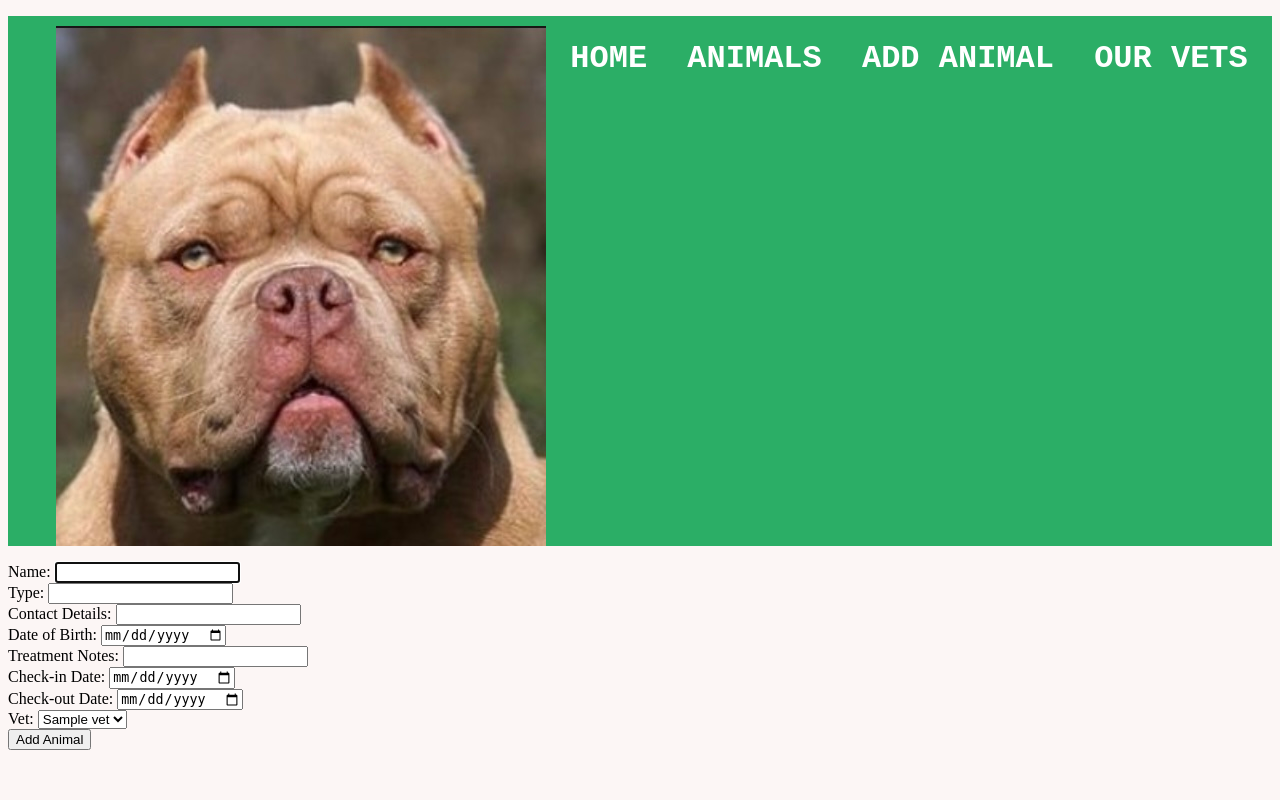
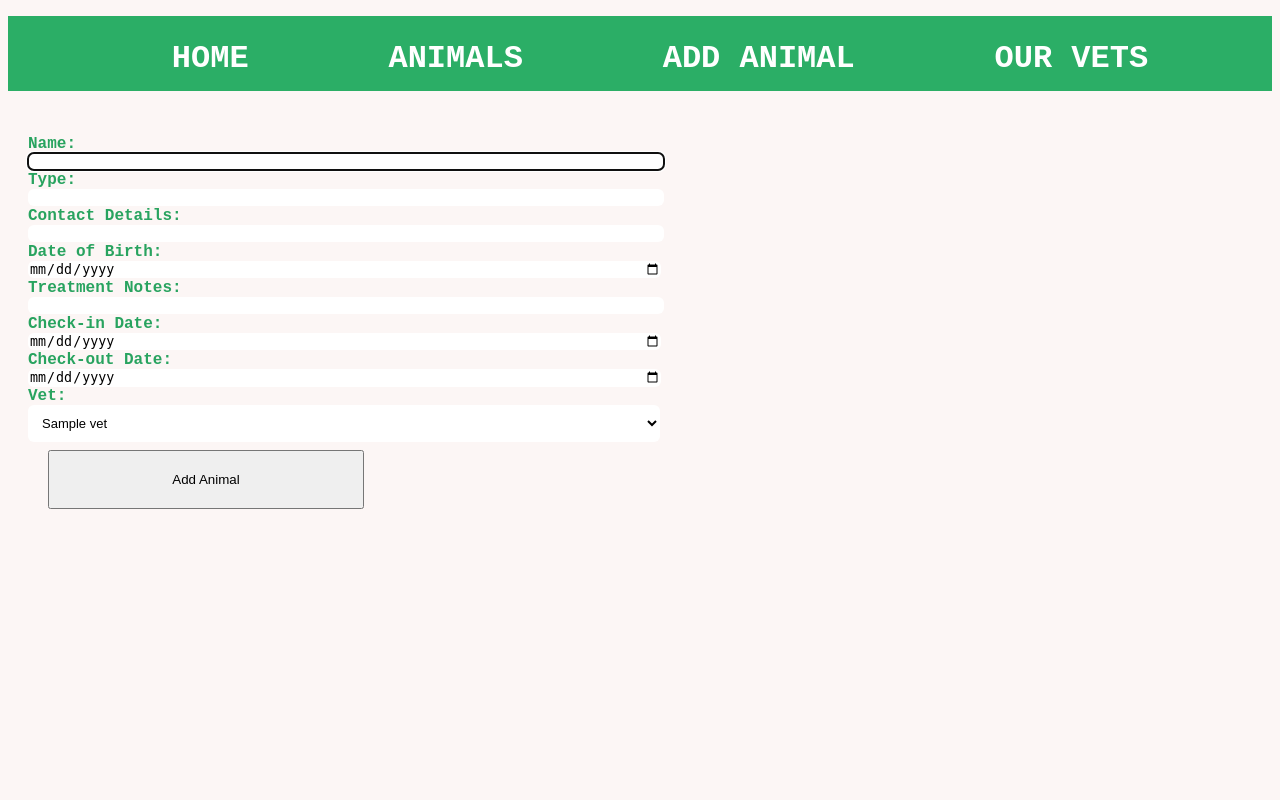
Before and after one commit to kcaj21/Python_Project_Vet_v2, a Flask app: page /animals/add in a window 1280 px wide. Run offline with Flask 3, Linux system fonts and the light colour scheme; a database or web service that is not in the repository returns one stand-in record (values such as "Sample title"); some libraries are stand-ins or nearby versions.

Commit message:
contimued styling add animal page

```diff
--- a/static/style.css
+++ b/static/style.css
@@ -25,7 +25,6 @@ body {
     justify-content: space-evenly;
     padding-top: 10px;
     background-color: #2BAE66;
-    /* width: 100%; */
 }
 
 .navbar a {
@@ -46,13 +45,6 @@ body {
 
 }
 
-.navlogo {
-
-
-    object-fit:cover;
-
-}
-
 .animal_container {
     padding: 50px;
     font-family: 'Courier New', Courier, monospace;
@@ -67,3 +59,48 @@ body {
     color: #28a35f;
     font-size: 32px
 }
+
+.add_container{
+    width: 50%;
+    padding: 20px;
+    align-items: center;
+    margin: 8px 0;
+    display: inline-block;
+    font-family: 'Courier New', Courier, monospace;
+    font-weight: 800;
+    color: #28a35f;
+
+}
+
+input[type=text] {
+    width: 100%;
+    border-style: none;
+    border-radius: 6px;
+
+}
+
+input[type=date] {
+    width: 100%;
+    border-style: none;
+    border-radius: 6px;
+
+}
+
+
+#vet{
+    width: 100%;
+    font-size: 13px;
+    padding: 10px;
+    background: #fff;
+    border: none;
+    border-radius: 6px;
+}
+
+button {
+
+    width: 50%;
+    padding: 20px;
+    align-items: center;
+    margin: 8px 20px;
+
+}
--- a/templates/animals/add.html
+++ b/templates/animals/add.html
@@ -3,6 +3,7 @@
 
 
 <form action="/animals" method="post">
+<div class="add_container">
     <div>
         <label for="name">Name:</label>
         <input type="text" id="name" name="name" required autofocus>
--- a/templates/animals/vets.html
+++ b/templates/animals/vets.html
@@ -10,7 +10,7 @@
     {{vet.name}}
 </div>
 
-<div class="vet_description">description:
+<div class="vet_description">Bio:
     {{vet.description}}
 </div>
 
--- a/templates/base.html
+++ b/templates/base.html
@@ -14,7 +14,6 @@
     <header>
         <nav>
             <ul class="navbar">
-                <img class="navlogo" src="images/navlogo.jpg/">
                 <li><a href="/">HOME</a></li>
                 <li><a href="/animals">ANIMALS</a></li>
                 <li><a href="/animals/add">ADD ANIMAL</a></li>
```
Lines whose indentation alone changed are shown as unchanged.
